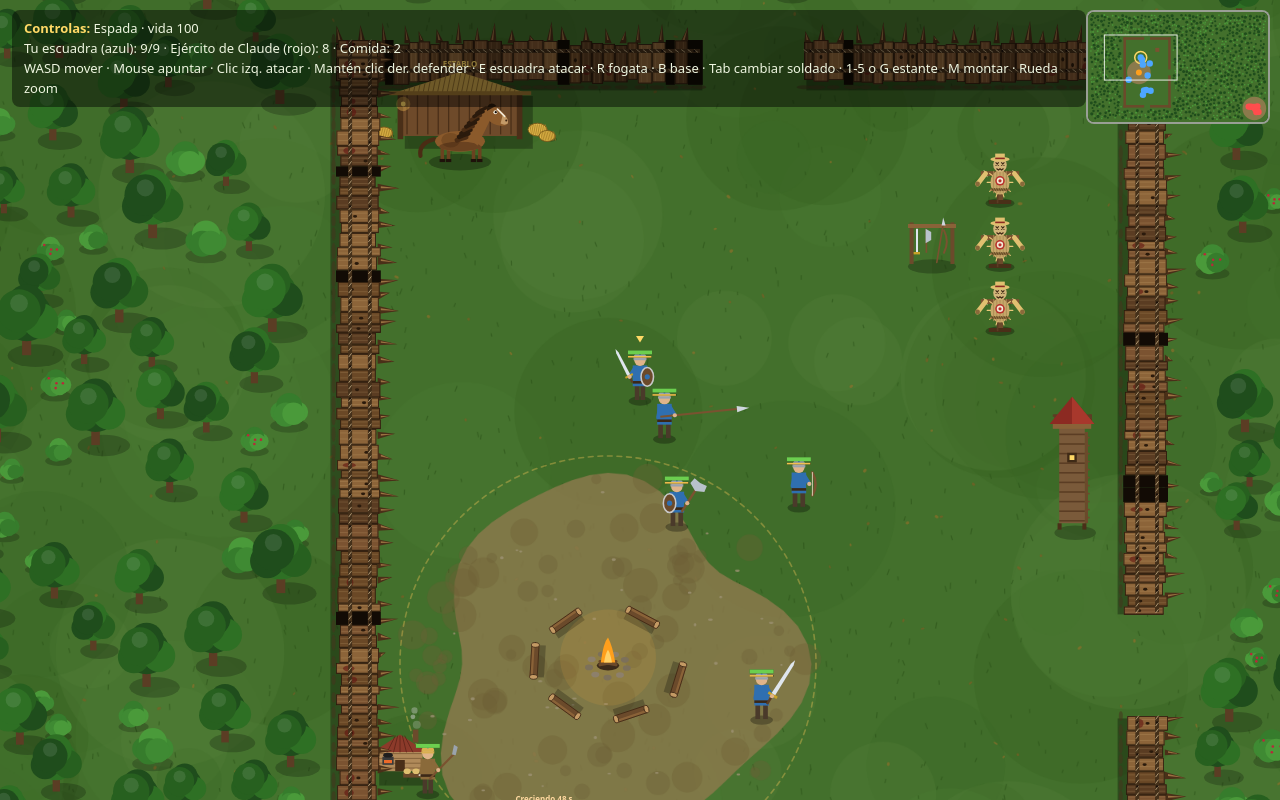
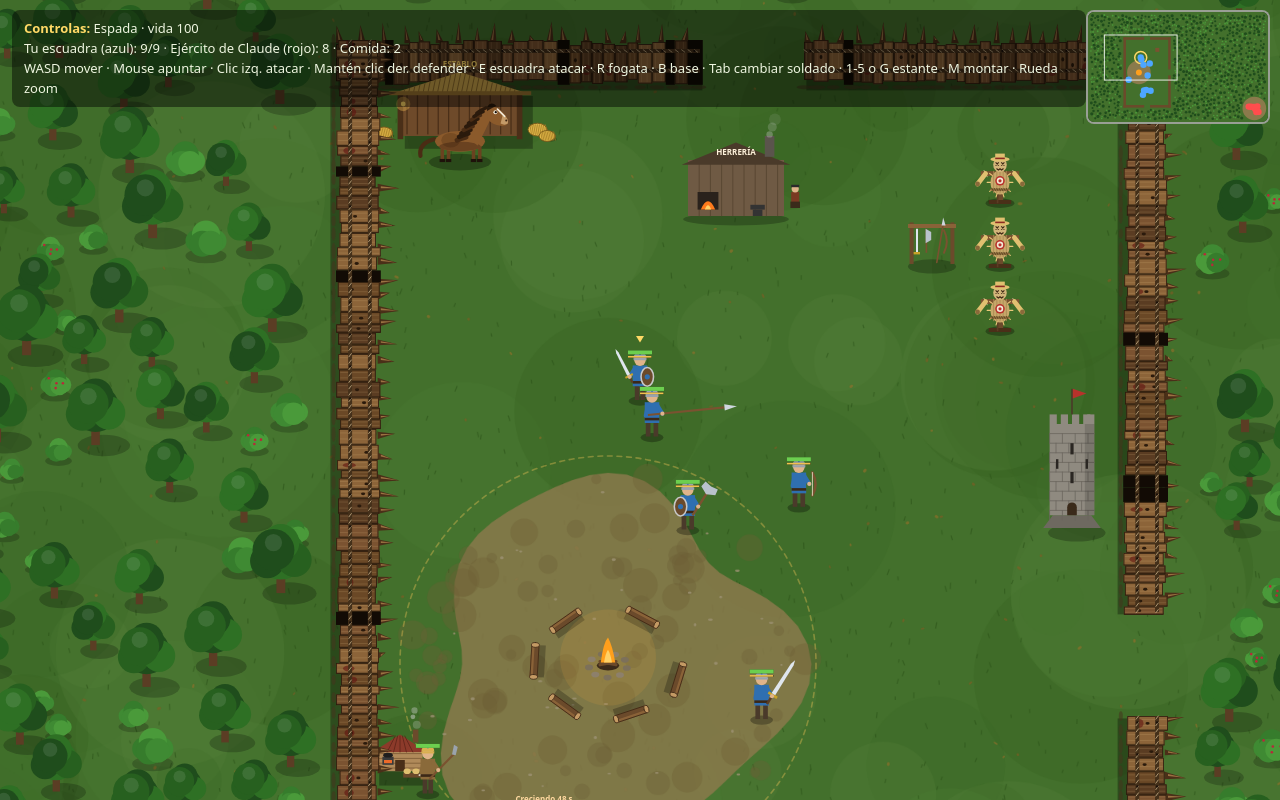
Before and after one commit to montesdeocasteve4-blip/Nose, a plain HTML site: page tu-vs-mi/index.html in a window 1280 px wide. Drawn offline with Linux system fonts and the light colour scheme; animation ran at ten frames a second.

Commit message:
Torre de castillo con almenas y herrería con mejora de daño
- La torre es más ancha, con sillares, almenas, aspilleras, puerta y bandera.
- Herrería dentro de la muralla: el herrero da +2 de daño al arma durante 30 s a cambio de una ración (tecla H o botón Herrero).
- Respuesta de la base enemiga: su campo produce 4 raciones por cosecha.

Co-Authored-By: Claude Haiku 5.5 <noreply@anthropic.com>
Claude-Session: https://claude.ai/code/session_01SCvfMyahWobd4rKuipjPd2

```diff
--- a/tu-vs-mi/index.html
+++ b/tu-vs-mi/index.html
@@ -47,6 +47,11 @@
   #ring button[hidden] { display: none; }
   #zoombtn { position: fixed; top: calc(max(10px, env(safe-area-inset-top, 0px)) + 96px); right: max(10px, env(safe-area-inset-right, 0px));
           width: 40px; height: 40px; font-size: 10px; }
+  #forgebtn { position: fixed; top: calc(max(10px, env(safe-area-inset-top, 0px)) + 142px); right: max(10px, env(safe-area-inset-right, 0px));
+          width: 40px; height: 40px; font: inherit; font-size: 9px; font-weight: 700; color: #fff3dc; padding: 0; border-radius: 50%;
+          border: 2px solid rgba(255,190,90,.55); background: radial-gradient(circle at 35% 30%, rgba(96,64,38,.95), rgba(26,18,10,.93));
+          touch-action: none; -webkit-user-select: none; user-select: none; }
+  #forgebtn:active { transform: scale(.93); }
   #rack { position: fixed; left: 10px; bottom: 10px; width: min(70vw, 260px); max-height: 55vh; overflow: auto;
           background: rgba(20,28,14,.95); color: #eef5e0; border: 1px solid rgba(255,255,255,.25); border-radius: 12px;
           padding: 12px; z-index: 5; box-shadow: 0 10px 30px rgba(0,0,0,.5); }
@@ -78,6 +83,7 @@
     <button data-act="mount" class="b-mount" hidden>Montar</button>
   </div>
   <button data-act="zoom" id="zoombtn">Zoom</button>
+  <button data-act="forge" id="forgebtn">Herrero</button>
 </div>
 <div id="rack" hidden></div>
 <div id="over"></div>
@@ -308,7 +314,9 @@
   const DETECT_R = 240, GATHER_R = 120, ALERT_R = 360;
   // Establo (su techo bloquea), trampas de estacas frente a la entrada del frente, y el caballo
   const STABLE = { type: 'stable', x: 500, y: 380, w: 150, h: 60, sy: 440 };
-  const SOLIDS = WALLS.concat([STABLE]);
+  // Herrería dentro de la muralla: el herrero da +2 de daño a tu arma durante 30 s (cuesta una ración)
+  const FORGE = { type: 'forge', x: 860, y: 470, w: 120, h: 70, sy: 540 };
+  const SOLIDS = WALLS.concat([STABLE, FORGE]);
   // Grafo de navegación: esquinas de los obstáculos con margen (radio de la unidad + holgura)
   const NAV_M = 14;
   const NAV_OBS = SOLIDS.map(s => ({ x0: s.x - NAV_M + 1, y0: s.y - NAV_M + 1, x1: s.x + s.w + NAV_M - 1, y1: s.y + s.h + NAV_M - 1 }));
@@ -439,7 +447,7 @@
     const e = best;
     const toAttacker = Math.atan2(u.y - e.y, u.x - e.x);
     const facingAttacker = Math.abs(angDiff(toAttacker, e.f)) < 1.6;
-    let dmg = w.dmg;
+    let dmg = w.dmg + (u.forgeT > 0 ? 2 : 0); // +2 si el herrero afiló tu arma
     if (u.starving) dmg *= 0.9; // hambriento: 10% menos daño
     if (e.mounted) dmg *= 0.7; // a caballo recibes 30% menos daño
     if (e.blocking && e.shield && facingAttacker) {
@@ -705,6 +713,16 @@
     horse.x = u.x + Math.cos(u.f + Math.PI / 2) * 26;
     horse.y = u.y + Math.sin(u.f + Math.PI / 2) * 26;
     horse.moving = false;
+  }
+  // Herrero: +2 de daño a tu arma durante 30 s a cambio de una ración de comida
+  function useForge() {
+    if (!control || control.dead || ended) return;
+    const fx = FORGE.x + FORGE.w / 2, fy = FORGE.y + FORGE.h / 2;
+    if (Math.hypot(control.x - fx, control.y - fy) > 120) { addEffect(control.x, control.y - 60, 'Ve a la herrería', '#ffd966'); return; }
+    if (FOOD.stock <= 0) { addEffect(control.x, control.y - 60, 'Sin comida', '#ff9a6a'); return; }
+    FOOD.stock--;
+    control.forgeT = 30;
+    addEffect(control.x, control.y - 60, '¡Arma +2 daño!', '#ffd966');
   }
   function toggleMount() {
     if (!control || control.dead || ended) return;
@@ -927,7 +945,7 @@
   const ENEMY_FOOD = { stock: 2, t: 0 };
   function updateCamp(dt) {
     ENEMY_FOOD.t += dt;
-    if (ENEMY_FOOD.t >= CROP_TIME) { ENEMY_FOOD.t = 0; ENEMY_FOOD.stock = Math.min(10, ENEMY_FOOD.stock + 3); }
+    if (ENEMY_FOOD.t >= CROP_TIME) { ENEMY_FOOD.t = 0; ENEMY_FOOD.stock = Math.min(10, ENEMY_FOOD.stock + 4); } // campo mejorado: 4 raciones
     for (const C of CATAS) {
     C.cd -= dt;
     C.fire = Math.max(0, C.fire - dt);
@@ -972,33 +990,79 @@
       BOULDERS.splice(i, 1);
     }
   }
-  // Torre de vigilancia: (x, y) es su base; la plataforma queda a TOWER_TOP_LIFT sobre el pie del arquero
+  // Torre de castillo: (x, y) es su base; el arquero se para en la plataforma (TOWER_TOP_LIFT sobre su pie)
   function drawTower(t) {
     const { x, y } = t, H = t.h || 150;
+    const L = x - 28, Rr = x + 28, top = y - H + 20;
     ctx.fillStyle = 'rgba(0,0,0,0.25)';
-    ctx.beginPath(); ctx.ellipse(x + 4, y + 6, 26, 9, 0, 0, TAU); ctx.fill();
-    // patas de la torre
-    ctx.fillStyle = '#4a2f18'; ctx.fillRect(x - 18, y - 6, 5, 8); ctx.fillRect(x + 13, y - 6, 5, 8);
-    // escalera pegada a la cara lateral
-    ctx.fillStyle = '#6b4a2b'; ctx.fillRect(x + 16, y - H + 30, 4, H - 36);
-    for (let yy = y - H + 36; yy < y - 8; yy += 10) ctx.fillRect(x + 14, yy, 8, 2);
-    // cuerpo de troncos
-    ctx.fillStyle = '#7a5a3a'; ctx.fillRect(x - 16, y - H + 24, 32, H - 30);
-    ctx.fillStyle = '#5b3d24';
-    for (let yy = y - H + 32; yy < y - 8; yy += 12) ctx.fillRect(x - 16, yy, 32, 2);
-    // ventana con luz de vigilancia
-    ctx.fillStyle = '#3f2a16'; ctx.fillRect(x - 6, y - H + 56, 12, 12);
-    ctx.fillStyle = '#ffd966'; ctx.fillRect(x - 3, y - H + 59, 6, 6);
-    // plataforma con barandilla
-    ctx.fillStyle = '#8a6238'; ctx.fillRect(x - 24, y - H + 20, 48, 6);
-    ctx.fillStyle = '#5b3d24';
-    for (let i = -22; i <= 22; i += 11) ctx.fillRect(x + i, y - H + 8, 3, 12);
-    ctx.fillRect(x - 24, y - H + 8, 48, 3);
-    // tejado a dos aguas
-    ctx.fillStyle = '#8c2a22';
-    ctx.beginPath(); ctx.moveTo(x - 28, y - H + 20); ctx.lineTo(x, y - H - 14); ctx.lineTo(x + 28, y - H + 20); ctx.closePath(); ctx.fill();
-    ctx.fillStyle = '#a8382c';
-    ctx.beginPath(); ctx.moveTo(x, y - H - 14); ctx.lineTo(x + 28, y - H + 20); ctx.lineTo(x, y - H + 20); ctx.closePath(); ctx.fill();
+    ctx.beginPath(); ctx.ellipse(x + 6, y + 6, 36, 11, 0, 0, TAU); ctx.fill();
+    // talud de piedra en la base, más ancho
+    ctx.fillStyle = '#6e6960';
+    ctx.beginPath(); ctx.moveTo(L - 8, y); ctx.lineTo(L + 4, y - 16); ctx.lineTo(Rr - 4, y - 16); ctx.lineTo(Rr + 8, y); ctx.closePath(); ctx.fill();
+    // cuerpo de sillares
+    ctx.fillStyle = '#8f8a80'; ctx.fillRect(L, top, 56, y - 16 - top);
+    ctx.strokeStyle = '#6b665e'; ctx.lineWidth = 1;
+    let row = 0;
+    for (let yy = top + 12; yy < y - 16; yy += 12, row++) {
+      ctx.beginPath(); ctx.moveTo(L, yy); ctx.lineTo(Rr, yy); ctx.stroke();
+      for (let xx = L + (row % 2 ? 8 : 0); xx < Rr; xx += 16) { ctx.beginPath(); ctx.moveTo(xx, yy); ctx.lineTo(xx, yy + 12); ctx.stroke(); }
+    }
+    // sombra del lado derecho
+    ctx.fillStyle = 'rgba(0,0,0,0.15)'; ctx.fillRect(x + 16, top, 12, y - 16 - top);
+    // almenas: merlones sobre el borde superior
+    ctx.fillStyle = '#8f8a80';
+    for (let xx = L; xx < Rr - 8; xx += 14) ctx.fillRect(xx, top - 12, 9, 12);
+    ctx.fillRect(Rr - 9, top - 12, 9, 12);
+    // aspilleras
+    ctx.fillStyle = '#2a2622';
+    ctx.fillRect(x - 2, top + 24, 4, 14);
+    ctx.fillRect(x - 2, top + 60, 4, 14);
+    ctx.fillRect(L + 8, top + 44, 3, 12); ctx.fillRect(Rr - 11, top + 44, 3, 12);
+    // puerta de arco en la base
+    ctx.fillStyle = '#3a2a1a';
+    ctx.beginPath(); ctx.moveTo(x - 6, y - 16); ctx.lineTo(x - 6, y - 26); ctx.arc(x, y - 26, 6, Math.PI, 0); ctx.lineTo(x + 6, y - 16); ctx.closePath(); ctx.fill();
+    // asta con bandera
+    ctx.fillStyle = '#4a3a2a'; ctx.fillRect(x - 1, top - 44, 2, 32);
+    ctx.fillStyle = '#b8322b';
+    ctx.beginPath(); ctx.moveTo(x + 1, top - 44); ctx.lineTo(x + 18, top - 38); ctx.lineTo(x + 1, top - 32); ctx.closePath(); ctx.fill();
+  }
+  // Herrería: fragua encendida, chimenea con humo, yunque y el herrero junto a la puerta
+  function drawForge(f, t) {
+    const { x, y, w, h } = f;
+    ctx.fillStyle = 'rgba(0,0,0,0.25)';
+    ctx.beginPath(); ctx.ellipse(x + w / 2, y + h + 4, w / 2 + 6, 8, 0, 0, TAU); ctx.fill();
+    // paredes de madera y piedra
+    ctx.fillStyle = '#6f5a44'; ctx.fillRect(x, y, w, h);
+    ctx.strokeStyle = '#55432f'; ctx.lineWidth = 1;
+    for (let xx = x + 14; xx < x + w; xx += 14) { ctx.beginPath(); ctx.moveTo(xx, y); ctx.lineTo(xx, y + h); ctx.stroke(); }
+    // techo a dos aguas
+    ctx.fillStyle = '#4a3a2a';
+    ctx.beginPath(); ctx.moveTo(x - 8, y + 6); ctx.lineTo(x + w / 2, y - 22); ctx.lineTo(x + w + 8, y + 6); ctx.closePath(); ctx.fill();
+    // chimenea de piedra y humo
+    ctx.fillStyle = '#5a544c'; ctx.fillRect(x + w - 24, y - 30, 12, 26);
+    for (let i = 0; i < 3; i++) {
+      const k = ((t * 0.4) + i / 3) % 1;
+      ctx.fillStyle = 'rgba(200,200,200,' + (0.35 * (1 - k)).toFixed(3) + ')';
+      ctx.beginPath(); ctx.arc(x + w - 18 + k * 10, y - 32 - k * 28, 4 + k * 5, 0, TAU); ctx.fill();
+    }
+    // boca de la fragua encendida
+    ctx.fillStyle = '#2a221c'; ctx.fillRect(x + 12, y + h - 30, 26, 22);
+    const fl = 1 + Math.sin(t * 12) * 0.15;
+    ctx.fillStyle = '#ff7a1c';
+    ctx.beginPath(); ctx.moveTo(x + 16, y + h - 8); ctx.quadraticCurveTo(x + 25, y + h - 30 * fl, x + 34, y + h - 8); ctx.closePath(); ctx.fill();
+    ctx.fillStyle = '#ffd166';
+    ctx.beginPath(); ctx.moveTo(x + 21, y + h - 8); ctx.quadraticCurveTo(x + 25, y + h - 20 * fl, x + 29, y + h - 8); ctx.closePath(); ctx.fill();
+    // yunque
+    ctx.fillStyle = '#333'; ctx.fillRect(x + w - 42, y + h - 14, 18, 6); ctx.fillRect(x + w - 39, y + h - 8, 12, 8);
+    // letrero
+    ctx.fillStyle = '#fff3dc'; ctx.font = 'bold 10px system-ui, sans-serif'; ctx.textAlign = 'center';
+    ctx.fillText('HERRERÍA', x + w / 2, y - 6); ctx.textAlign = 'start';
+    // el herrero, junto a la puerta
+    const hx = x + w + 14, hy = y + h - 12;
+    ctx.fillStyle = '#7a3a22'; ctx.fillRect(hx - 5, hy - 18, 10, 16);
+    ctx.fillStyle = '#3a2a1a'; ctx.fillRect(hx - 6, hy - 6, 12, 8);
+    ctx.fillStyle = '#e0b48a'; ctx.beginPath(); ctx.arc(hx, hy - 22, 4.5, 0, TAU); ctx.fill();
+    ctx.fillStyle = '#2a2a2a'; ctx.fillRect(hx - 5, hy - 27, 10, 3);
   }
   function drawTent(t) {
     const { x, y } = t;
@@ -1441,6 +1505,7 @@
       if (u.dead) continue;
       u.cd = Math.max(0, u.cd - dt);
       u.fireT = Math.max(0, (u.fireT || 0) - dt);
+      u.forgeT = Math.max(0, (u.forgeT || 0) - dt);
       u.flash = Math.max(0, u.flash - dt);
       u.blockT = Math.max(0, u.blockT - dt);
       if (u.team !== 'civ') { hungerUpdate(u, dt); if (u.dead) continue; }
@@ -2012,6 +2077,7 @@
     else if (k === 'e') orderAttack();
     else if (k === 'r') orderDefend();
     else if (k === 'b') orderBase();
+    else if (k === 'h') useForge();
     else if (k === 'tab') cycleControl();
   });
   window.addEventListener('keyup', e => keys.delete(e.key.toLowerCase()));
@@ -2171,6 +2237,7 @@
         if (control && !control.dead) doAttack(control);
       } else if (act === 'squad') toggleSquad();
       else if (act === 'base') orderBase();
+      else if (act === 'forge') useForge();
       else if (act === 'mount') toggleMount();
       else if (act === 'rack') toggleRack();
       else if (act === 'zoom') { zoomIdx = (zoomIdx + 1) % ZOOMS.length; zoom = ZOOMS[zoomIdx]; clampCamera(); }
@@ -2206,7 +2273,7 @@
     for (const s of SEATS) items.push(s);
     for (const d of DUMMIES) items.push(d);
     items.push(...TENTS, CATA, CATA2, CAMP_FIRE);
-    items.push(FIELD, KITCHEN, HOUSE, TOWER);
+    items.push(FIELD, KITCHEN, HOUSE, TOWER, FORGE);
     for (const b of BOULDERS) items.push(b);
     for (const p of PITS) items.push(p);
     if (!horse.rider) items.push(horse);
@@ -2223,6 +2290,7 @@
       else if (it.type === 'dummy') drawDummy(it);
       else if (it.type === 'tent') drawTent(it);
       else if (it.type === 'tower') drawTower(it);
+      else if (it.type === 'forge') drawForge(it, t);
       else if (it.type === 'cata') drawCata(it);
       else if (it.type === 'campfire') drawCampFire(it, t);
       else if (it.type === 'boulder') drawBoulder(it);
```
